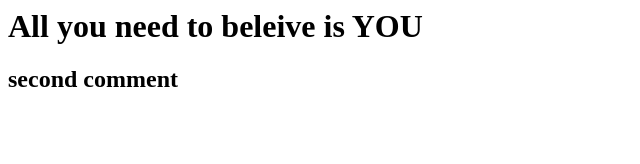
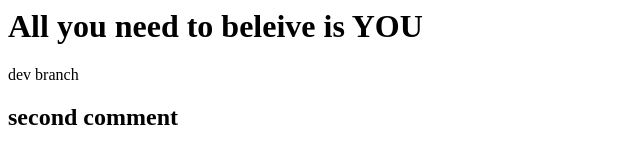
Before and after one commit to pradeepsm72/git-practice-day3, a plain HTML site: page index.html in a window 1280 px wide. Shown: the whole page, without its empty margins (0-640 px from the left). Drawn offline with Linux system fonts and the light colour scheme.

Commit message:
dev branch

```diff
--- a/index.html
+++ b/index.html
@@ -1,6 +1,7 @@
 <html>
 	<body>
 		<h1> All you need to beleive is YOU </h1>
+	dev branch
 		<h2> second comment </h2>
 	</body>
 </html>
```
